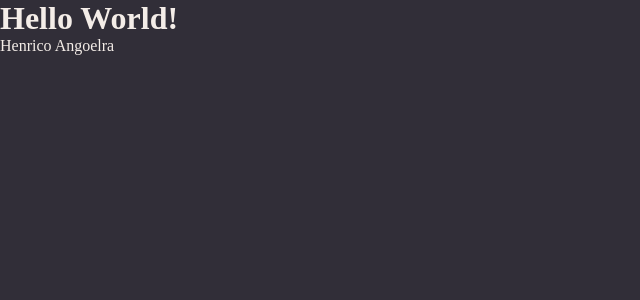
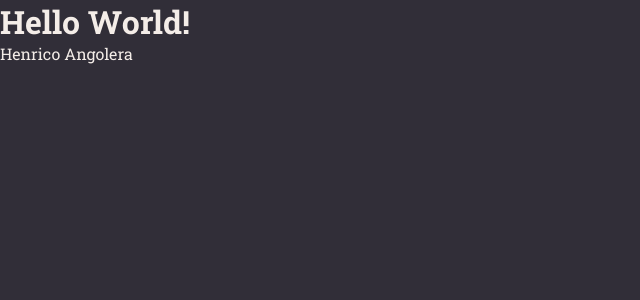
Before and after one commit to HenricoAngolera/rocketnotes, a React (Vite) app: page / in a window 1280 px wide. Shown: the top 300 px of the page, without its empty margins (0-640 px from the left). Built offline with nearby package versions, Linux system fonts and the light colour scheme.

Commit message:
personalized fonts

```diff
--- a/index.html
+++ b/index.html
@@ -3,6 +3,11 @@
   <head>
     <meta charset="UTF-8" />
     <meta name="viewport" content="width=device-width, initial-scale=1.0" />
+
+    <link rel="preconnect" href="https://fonts.googleapis.com">
+    <link rel="preconnect" href="https://fonts.gstatic.com" crossorigin>
+    <link href="https://fonts.googleapis.com/css2?family=Roboto+Slab:wght@400;500;700&display=swap" rel="stylesheet">
+
     <title>Rocketnotes</title>
   </head>
   <body>
--- a/src/pages/Details/index.jsx
+++ b/src/pages/Details/index.jsx
@@ -4,7 +4,7 @@
   return(
     <Container>
       <h1>Hello World!</h1>
-      <span>Henrico Angoelra</span>
+      <span>Henrico Angolera</span>
     </Container>
   )
 }
--- a/src/styles/global.js
+++ b/src/styles/global.js
@@ -10,6 +10,13 @@
   body {
     background-color: ${({ theme }) => theme.COLORS.BACKGROUND_800};
     color: ${({ theme }) => theme.COLORS.WHITE};
+    -webkit-font-smoothing: antialiased;
+  }
+
+  body, input, button, textarea {
+    font-family: 'Roboto Slab', serif;
+    font-size: 16px;
+    outline: none;
   }
 
   a {
```
